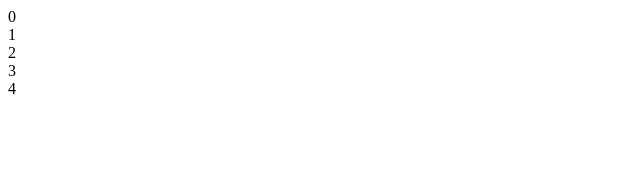
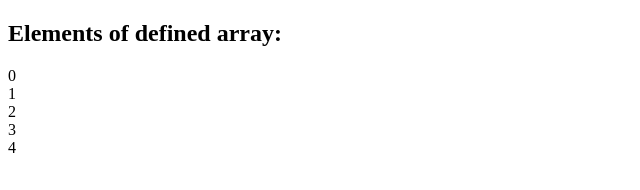
Before and after one commit to AryanPillai-2026/Javascript2, a plain HTML site: page Qn1_1.html in a window 1280 px wide. Shown: the whole page, without its empty margins (0-640 px from the left). Drawn offline with Linux system fonts and the light colour scheme.

Commit message:
Update Qn1_1.html

```diff
--- a/Qn1_1.html
+++ b/Qn1_1.html
@@ -4,6 +4,7 @@
     <title>Question1</title>
   </head>
 <body>
+    <h2>Elements of defined array:</h2>
     <script>
         var a = new Array(5);
         for(var i = 0; i < a.length; i++)
```
